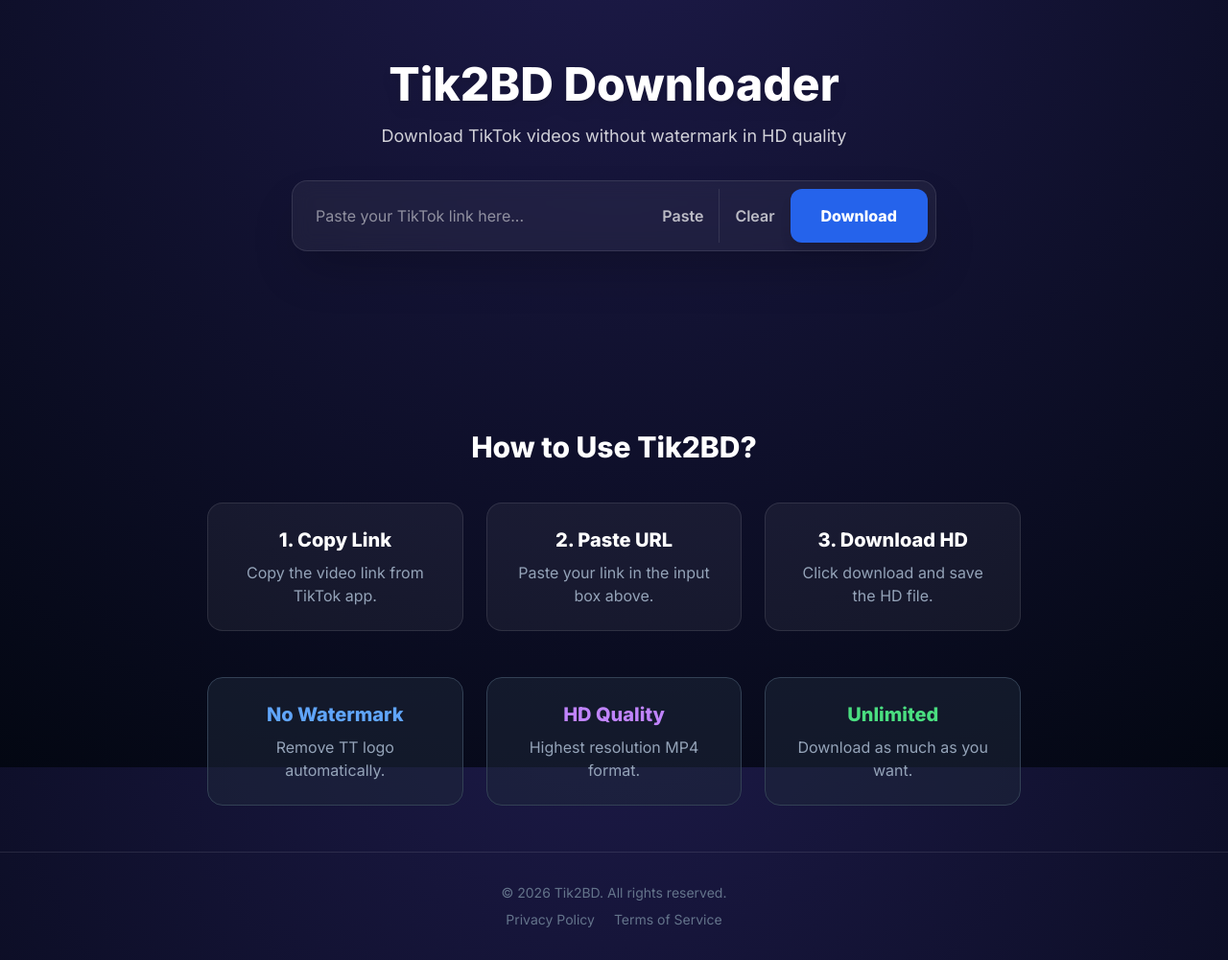
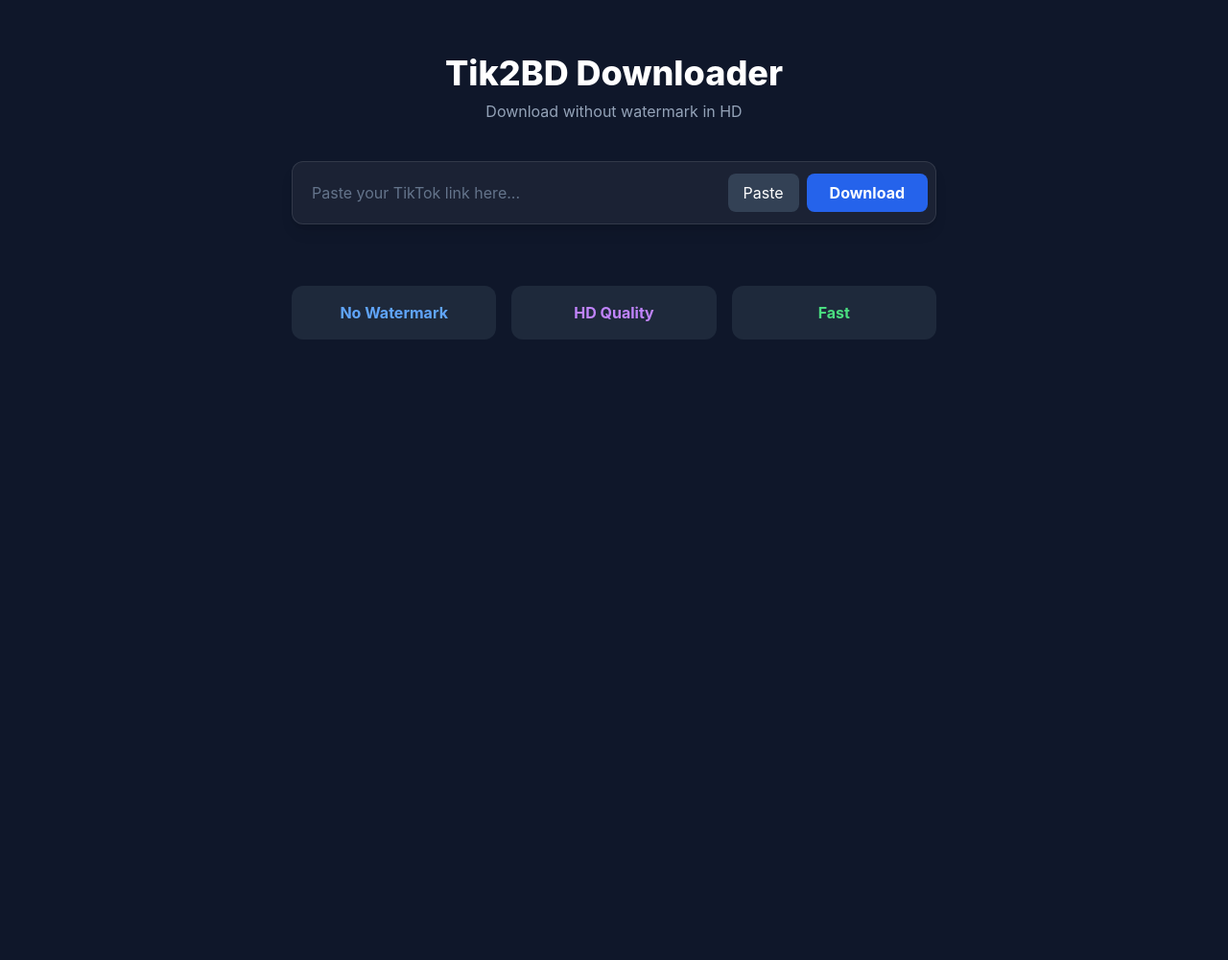
Before and after one commit to akash00785/tiktok-downloader, a Flask app: page / in a window 1280 px wide. Shown: the whole page at 96% size. After the commit the page ends 354 px from the top, so only its background shows below. Run offline with Flask 3, Linux system fonts and the light colour scheme; some libraries are stand-ins or nearby versions.

Commit message:
Update index.html

```diff
--- a/templates/index.html
+++ b/templates/index.html
@@ -3,132 +3,85 @@
 <head>
     <meta charset="UTF-8">
     <meta name="viewport" content="width=device-width, initial-scale=1.0">
-    <title>Tik2BD - TikTok Video Downloader No Watermark</title>
+    <title>Tik2BD - TikTok Downloader</title>
     <script src="https://cdn.tailwindcss.com"></script>
-    <!-- Google Font: Inter -->
-    <link href="https://fonts.googleapis.com/css2?family=Inter:wght@400;600;800&display=swap" rel="stylesheet">
     <style>
-        body {
-            background: radial-gradient(circle at 50% -20%, #1e1b4b, #030712);
-            background-attachment: fixed;
-            font-family: 'Inter', sans-serif;
-        }
-        .glass-card {
-            background: rgba(255, 255, 255, 0.05);
-            backdrop-filter: blur(10px);
-            border: 1px solid rgba(255, 255, 255, 0.1);
-        }
+        body { background: #0f172a; font-family: 'Inter', sans-serif; }
+        .glass-input { background: rgba(255, 255, 255, 0.05); border: 1px solid rgba(255, 255, 255, 0.1); }
     </style>
 </head>
-<body class="text-white antialiased">
+<body class="text-white antialiased min-h-screen flex flex-col items-center p-4">
 
-    <!-- Header Section -->
-    <header class="min-h-[400px] flex flex-col items-center justify-center p-6 text-center">
-        <h1 class="text-5xl font-extrabold mb-4 drop-shadow-lg">Tik2BD Downloader</h1>
-        <p class="text-lg mb-8 opacity-80">Download TikTok videos without watermark in HD quality</p>
-
-        <!-- Glassmorphism Input Card -->
-        <div class="max-w-2xl w-full glass-card p-2 rounded-2xl shadow-2xl flex items-center">
-            <input type="text" id="urlInput" placeholder="Paste your TikTok link here..."
-                   class="w-full bg-transparent p-4 text-white placeholder-white/50 outline-none rounded-l-xl">
-            <button onclick="pasteLink()" class="p-4 text-white/70 hover:text-white transition font-semibold">Paste</button>
-            <button onclick="clearInput()" class="p-4 text-white/70 hover:text-red-400 transition font-semibold border-l border-white/10">Clear</button>
-            <button onclick="downloadVideo()" id="downloadBtn"
-                    class="bg-blue-600 hover:bg-blue-500 text-white font-bold py-4 px-8 rounded-xl transition-all hover:scale-105 shadow-lg">
-                Download
-            </button>
-        </div>
-        <div id="result" class="mt-6 text-lg font-bold min-h-[50px]"></div>
+    <header class="w-full max-w-2xl mt-10 text-center mb-10">
+        <h1 class="text-4xl font-extrabold mb-2">Tik2BD Downloader</h1>
+        <p class="text-slate-400">Download without watermark in HD</p>
     </header>
 
-    <!-- How to Use Section -->
-    <section class="max-w-4xl mx-auto py-12 px-6">
-        <h2 class="text-3xl font-bold text-center mb-10">How to Use Tik2BD?</h2>
-        <div class="grid md:grid-cols-3 gap-6">
-            <div class="bg-white/5 p-6 rounded-2xl border border-white/10 text-center">
-                <h3 class="text-xl font-bold mb-2">1. Copy Link</h3>
-                <p class="text-slate-400">Copy the video link from TikTok app.</p>
-            </div>
-            <div class="bg-white/5 p-6 rounded-2xl border border-white/10 text-center">
-                <h3 class="text-xl font-bold mb-2">2. Paste URL</h3>
-                <p class="text-slate-400">Paste your link in the input box above.</p>
-            </div>
-            <div class="bg-white/5 p-6 rounded-2xl border border-white/10 text-center">
-                <h3 class="text-xl font-bold mb-2">3. Download HD</h3>
-                <p class="text-slate-400">Click download and save the HD file.</p>
-            </div>
-        </div>
+    <div class="w-full max-w-2xl glass-input p-2 rounded-xl flex items-center gap-2 shadow-lg">
+        <input type="text" id="urlInput" placeholder="Paste your TikTok link here..."
+               class="w-full bg-transparent p-3 text-white outline-none placeholder-slate-500">
+
+        <button id="pasteBtn" onclick="pasteLink()" class="px-4 py-2 bg-slate-700 rounded-lg hover:bg-slate-600 transition">Paste</button>
+        <button id="clearBtn" onclick="clearInput()" class="px-4 py-2 bg-red-500/20 text-red-400 rounded-lg hidden transition">Clear</button>
+
+        <button onclick="downloadVideo()" id="downloadBtn" class="bg-blue-600 px-6 py-2 rounded-lg font-bold hover:bg-blue-500 transition">Download</button>
+    </div>
+
+    <div id="result" class="mt-6 w-full max-w-2xl text-center"></div>
+
+    <section class="max-w-2xl w-full mt-10 grid grid-cols-1 md:grid-cols-3 gap-4">
+        <div class="bg-slate-800 p-4 rounded-xl text-center"><h3 class="text-blue-400 font-bold">No Watermark</h3></div>
+        <div class="bg-slate-800 p-4 rounded-xl text-center"><h3 class="text-purple-400 font-bold">HD Quality</h3></div>
+        <div class="bg-slate-800 p-4 rounded-xl text-center"><h3 class="text-green-400 font-bold">Fast</h3></div>
     </section>
-
-    <!-- Features Section -->
-    <section class="max-w-4xl mx-auto pb-12 px-6">
-        <div class="grid md:grid-cols-3 gap-6 text-center">
-            <div class="bg-slate-800/50 p-6 rounded-2xl border border-slate-700">
-                <h3 class="text-xl font-bold mb-2 text-blue-400">No Watermark</h3>
-                <p class="text-slate-400">Remove TT logo automatically.</p>
-            </div>
-            <div class="bg-slate-800/50 p-6 rounded-2xl border border-slate-700">
-                <h3 class="text-xl font-bold mb-2 text-purple-400">HD Quality</h3>
-                <p class="text-slate-400">Highest resolution MP4 format.</p>
-            </div>
-            <div class="bg-slate-800/50 p-6 rounded-2xl border border-slate-700">
-                <h3 class="text-xl font-bold mb-2 text-green-400">Unlimited</h3>
-                <p class="text-slate-400">Download as much as you want.</p>
-            </div>
-        </div>
-    </section>
-
-    <!-- Footer -->
-    <footer class="py-8 text-center border-t border-white/10 text-slate-500 text-sm">
-        <p>&copy; 2026 Tik2BD. All rights reserved.</p>
-        <div class="mt-2 space-x-4">
-            <a href="#" class="hover:text-white">Privacy Policy</a>
-            <a href="#" class="hover:text-white">Terms of Service</a>
-        </div>
-    </footer>
 
     <script>
         const input = document.getElementById('urlInput');
+        const pasteBtn = document.getElementById('pasteBtn');
+        const clearBtn = document.getElementById('clearBtn');
+
+        // ইনপুট ট্র্যাক করার জন্য ফাংশন
+        input.addEventListener('input', () => {
+            if (input.value.length > 0) {
+                pasteBtn.classList.add('hidden');
+                clearBtn.classList.remove('hidden');
+            } else {
+                pasteBtn.classList.remove('hidden');
+                clearBtn.classList.add('hidden');
+            }
+        });
 
         function pasteLink() {
-            navigator.clipboard.readText().then(text => { input.value = text; });
+            navigator.clipboard.readText().then(text => {
+                input.value = text;
+                // পেস্ট করার পর বাটন আপডেট করতে ট্রিগার
+                input.dispatchEvent(new Event('input'));
+            });
         }
 
-        function clearInput() { input.value = ''; }
+        function clearInput() {
+            input.value = '';
+            // ক্লিয়ার করার পর বাটন আপডেট করতে ট্রিগার
+            input.dispatchEvent(new Event('input'));
+        }
 
         async function downloadVideo() {
             const url = input.value.trim();
             const result = document.getElementById('result');
             const btn = document.getElementById('downloadBtn');
 
-            if(!url) {
-                result.innerHTML = `<span class="text-yellow-400">⚠️ Please enter a valid link!</span>`;
-                return;
-            }
+            if(!url) { alert("Please paste a link first!"); return; }
 
-            btn.disabled = true;
-            btn.innerText = "Processing...";
-            result.innerHTML = "";
-
+            btn.disabled = true; btn.innerText = "Processing...";
             try {
-                const response = await fetch('/download', {
-                    method: 'POST',
-                    headers: {'Content-Type': 'application/json'},
-                    body: JSON.stringify({ url: url })
-                });
+                const response = await fetch('/download', { method: 'POST', headers: {'Content-Type': 'application/json'}, body: JSON.stringify({ url: url }) });
                 const data = await response.json();
-
                 if (data.success) {
-                    result.innerHTML = `<a href="${data.url}" target="_blank" class="bg-green-600 hover:bg-green-500 px-8 py-3 rounded-full text-white font-bold transition shadow-lg animate-bounce">Download Video Now</a>`;
+                    result.innerHTML = `<a href="${data.url}" target="_blank" class="block w-full bg-green-600 p-4 rounded-lg font-bold">Download Video Now</a>`;
                 } else {
-                    result.innerHTML = `<span class="text-red-400">❌ Error: Video not found.</span>`;
+                    result.innerText = "Error: Video not found.";
                 }
-            } catch (err) {
-                result.innerHTML = `<span class="text-red-400">⚠️ Server error, please try again!</span>`;
-            } finally {
-                btn.disabled = false;
-                btn.innerText = "Download";
-            }
+            } catch (err) { result.innerText = "Server error!"; } finally { btn.disabled = false; btn.innerText = "Download"; }
         }
     </script>
 </body>
```
